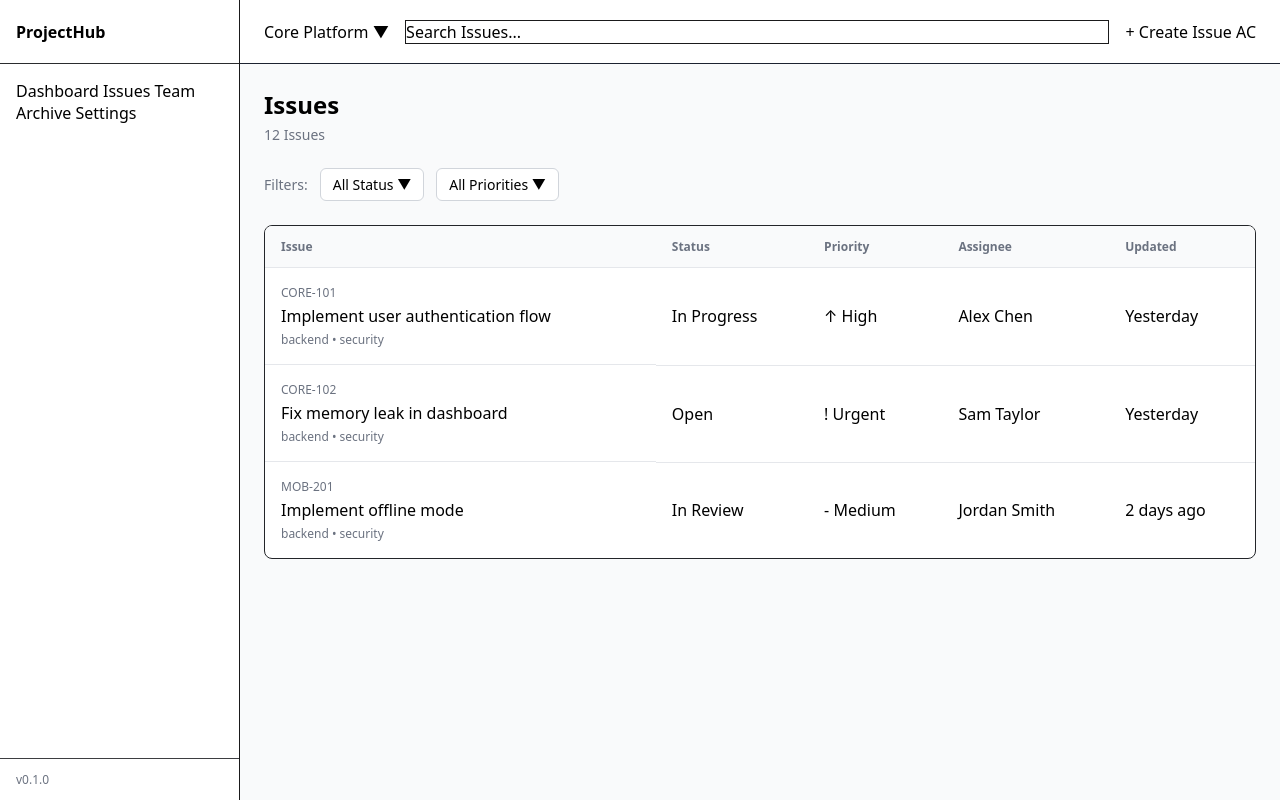
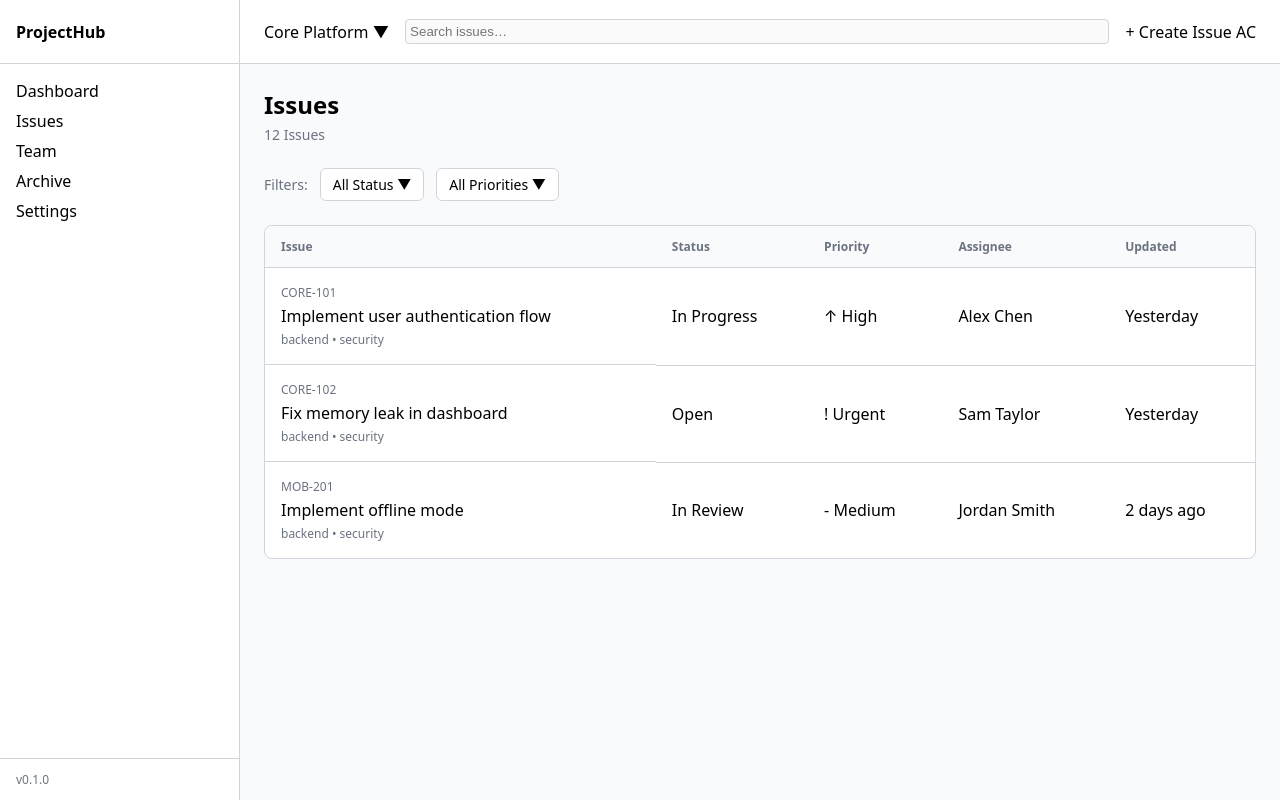
Before and after one commit to b-poole/project-dashboard, a React (Vite) app in the folder project-management-dashboard/: page / in a window 1280 px wide. Built offline with nearby package versions, Linux system fonts and the light colour scheme.

Commit message:
feat: improved placeholders and css

```diff
--- a/project-management-dashboard/src/App.css
+++ b/project-management-dashboard/src/App.css
@@ -18,7 +18,7 @@
   width: 240px;
   display: flex;
   flex-direction: column;
-  border-right: 1px solid #1a1a1b;
+  border-right: 1px solid #d1d5db;
   background-color: #ffffff;
 }
 
@@ -28,7 +28,7 @@
   align-items: center;
   padding: 0 16px;
   font-weight: 600;
-  border-bottom: 1px solid #2a2c2e;
+  border-bottom: 1px solid #d1d5db;
 }
 
 .nav-list {
@@ -43,7 +43,7 @@
   padding: 12px 16px;
   font-size: 12px;
   color: #6b7280;
-  border-top: 1px solid #3d3e41;
+  border-top: 1px solid #d1d5db;
 }
 
 /* Main content */
@@ -58,12 +58,16 @@
 /* App Header */
 
 .app-header {
+  position: sticky;
+  top: 0;
+  z-index: 10;
+
   height: 64px;
   display: flex;
   align-items: center;
   gap: 16px;
   padding: 0 24px;
-  border-bottom: 1px solid #1c2230;
+  border-bottom: 1px solid #d1d5db;
   background-color: #ffffff;
 }
 
@@ -73,7 +77,9 @@
 
 .search-bar {
   flex: 1;
-  border: 1px solid #1a1a1b;
+  padding: 4px;
+  border: 1px solid #d1d5db;
+  border-radius: 4px;
 }
 
 .header-actions {
@@ -137,7 +143,7 @@
 
 .issues-table {
   background-color: #ffffff;
-  border: 1px solid #232529;
+  border: 1px solid #d1d5db;
   border-radius: 8px;
   overflow: hidden;
 }
@@ -157,12 +163,12 @@ th {
   font-weight: 600;
   color: #6b7280;
   padding: 12px 16px;
-  border-bottom: 1px solid #e5e7eb;
+  border-bottom: 1px solid #d1d5db;
 }
 
 td {
   padding: 16px;
-  border-bottom: 1px solid #e5e7eb;
+  border-bottom: 1px solid #d1d5db;
   vertical-align: middle;
 }
 
--- a/project-management-dashboard/src/App.tsx
+++ b/project-management-dashboard/src/App.tsx
@@ -10,11 +10,11 @@ function App() {
         </div>
 
         <div className='nav-list'>
-          Dashboard
-          Issues
-          Team
-          Archive
-          Settings
+          <div className="nav-item">Dashboard</div>
+          <div className="nav-item active">Issues</div>
+          <div className="nav-item">Team</div>
+          <div className="nav-item">Archive</div>
+          <div className="nav-item">Settings</div>
         </div>
 
         <div className='sidebar-footer'>
@@ -28,9 +28,11 @@ function App() {
             Core Platform ▼
           </div>
 
-          <div className='search-bar'>
-            Search Issues...
-          </div>
+          <input
+            className="search-bar"
+            placeholder="Search issues…"
+            disabled
+          />
 
           <div className='header-actions'>
             + Create Issue    AC
@@ -64,12 +66,14 @@ function App() {
 
           <div className='issues-table'>
             <table>
-              <thead className='table-header'>
-                <th>Issue</th>
-                <th>Status</th>
-                <th>Priority</th>
-                <th>Assignee</th>
-                <th>Updated</th>
+              <thead>
+                <tr className='table-header'>
+                  <th>Issue</th>
+                  <th>Status</th>
+                  <th>Priority</th>
+                  <th>Assignee</th>
+                  <th>Updated</th>
+                </tr>
               </thead>
 
               <tbody>
```
